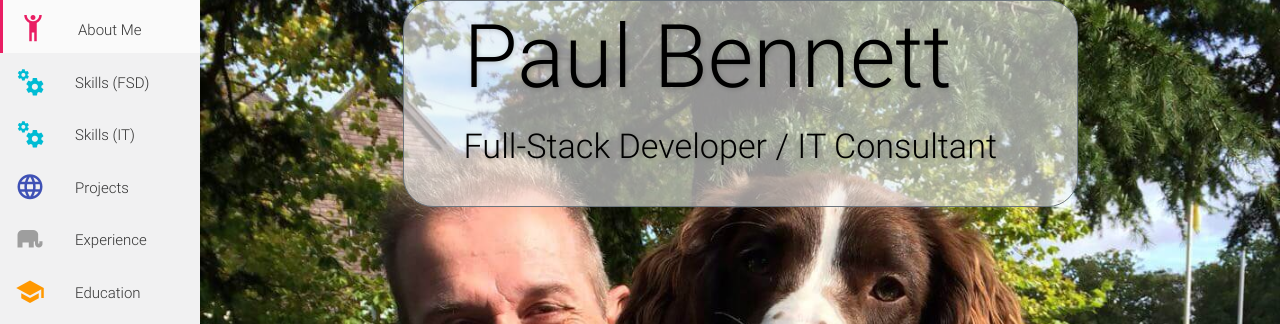
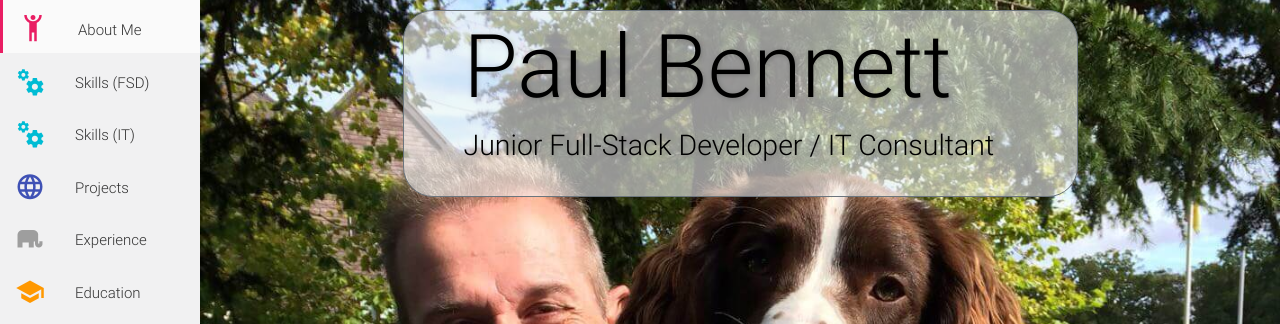
Before and after one commit to bennettpe/my-portfolio, a plain HTML site: page index.html in a window 1280 px wide. Shown: the top 324 px of the page. Drawn offline with Linux system fonts and the light colour scheme.

Commit message:
changes to title

```diff
--- a/index.html
+++ b/index.html
@@ -2,10 +2,9 @@
 <html lang="en">
 
 <head>
-  <title> Paul Bennett Portfolio - Full Stack Web Developer / IT Consultant </title>
+  <title> Paul Bennett Portfolio - Junior Full Stack Web Developer / IT Consultant </title>
   <!-- Required mega tags                                --> <meta charset="utf-8">
   <!-- Required mega tags                                --> <meta name="viewport" content="width=device-width, initial-scale=1, shrink-to-fit=no">
-  <!-- BOOTSTRAP minified CSS file (v4.3.1)                  <link rel="stylesheet" href="static/vendors/bootstrap/css/bootstrap.min.css"> -->
   <!-- MATERIALIZE minified CSS file (v0.95.3)           --> <link rel="stylesheet" href="static/vendors/materialize/css/materialize.css">
   <!-- FONTAWESOME minified CSS file (v5.8.1)            --> <link rel="stylesheet" href="static/vendors/fontawesome-free/css/all.css">
   <!-- MATERIAL DESIGN ICONS minified CSS file (v3.7.95) --> <link rel="stylesheet" href="static/vendors/materialdesignicons/css/materialdesignicons.css">
@@ -79,7 +78,7 @@
           <div class="container hide-on-med-and-down">
             <div class="intro-text-background">
               <h2 class="name">Paul Bennett</h2>
-              <p class="title">Full-Stack Developer / IT Consultant</p>
+              <p class="title">Junior Full-Stack Developer / IT Consultant</p>
             </div>
           </div>
         </div>
--- a/static/css/styles.css
+++ b/static/css/styles.css
@@ -172,7 +172,7 @@ li.logo span {
 }
 
 .title {
-    font-size: 2.28rem;
+    font-size: 1.90rem;
 }
 
 /* Change page title */
@@ -227,7 +227,7 @@ h3 {
 }
 
 #intro.section {
-    padding: 0 10px;
+    padding: 10px;
 }
 
 /* ADD background color to intro text background */
```
